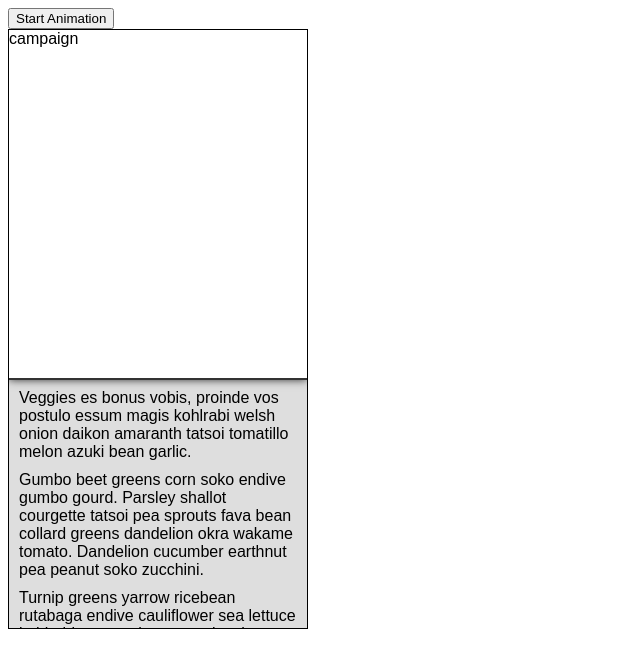
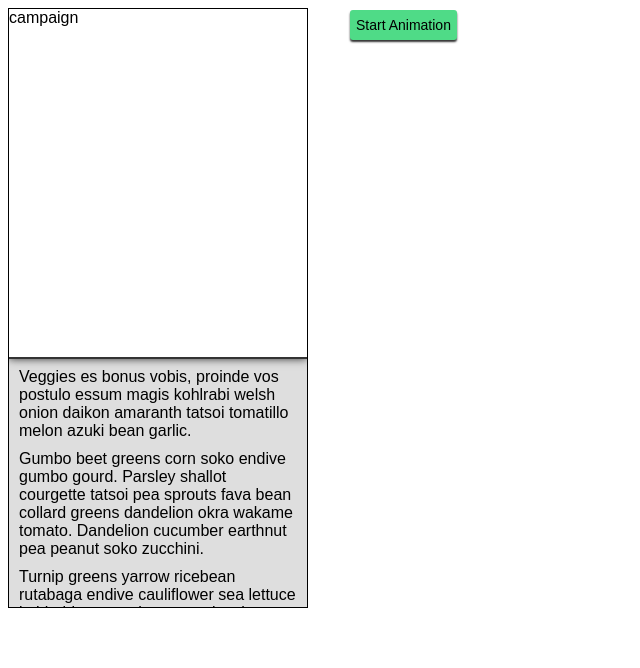
Before and after one commit to siuangie91/react-animation, a React (Create React App) app: page / in a window 1280 px wide. Shown: the top 668 px of the page, without its empty margins (0-640 px from the left). Built offline with nearby package versions, Linux system fonts and the light colour scheme.

Commit message:
style start button

```diff
--- a/src/App.js
+++ b/src/App.js
@@ -1,5 +1,8 @@
 import React, { useState } from 'react';
+/** @jsx jsx */
+import { jsx } from '@emotion/core';
 import Container from './components/Container';
+import buttonClass from './App.styled';
 
 function App() {
   const [ initAnim, setInitAnim ] = useState(false);
@@ -10,7 +13,12 @@ function App() {
 
   return (
     <div className="App">
-      <button onClick={handleClick}>Start Animation</button>
+      <button
+        css={buttonClass}
+        onClick={handleClick}
+      >
+        Start Animation
+      </button>
       <Container initAnim={initAnim}/>
     </div>
   );
--- /dev/null
+++ b/src/App.styled.js
@@ -0,0 +1,22 @@
+/** @jsx jsx */
+import { css, jsx } from '@emotion/core';
+
+const buttonClass = css`
+  position: absolute;
+  top: 10px;
+  left: 350px;
+  height: 30px;
+  border: none;
+  border-radius: 3px;
+  background: #4fdb87;
+  box-shadow: 0 2px 2px #333;
+  font-size: 14px;
+  cursor: pointer;
+
+  &:active {
+    margin-top: 2px;
+    box-shadow: none;
+  }
+`;
+
+export default buttonClass;
--- a/src/components/ScrollingText/index.js
+++ b/src/components/ScrollingText/index.js
@@ -1,6 +1,6 @@
 import React, { useState, useEffect, useRef } from 'react';
 /** @jsx jsx */
-import { css, jsx } from '@emotion/core';
+import { jsx } from '@emotion/core';
 import { scrollingTextStyles, Paragraph, Logo } from './styled';
 
 const autoScroll = (section, textfullHeight) => {
```
